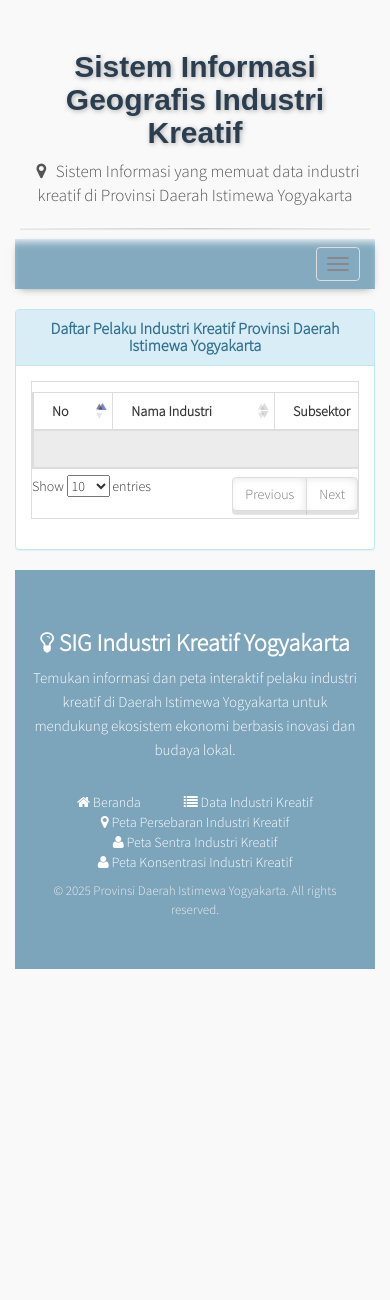
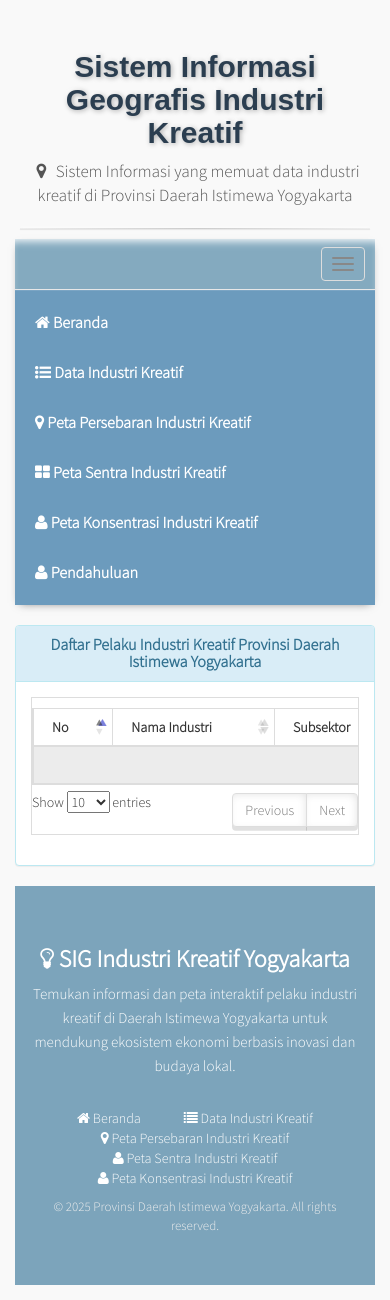
Before and after one commit to erikaazizahk-dev/skripsi, a PHP site: page /data.php in a window 390 px wide. Shown: the top 1300 px of the page. Before the commit the page ends 969 px from the top, so only its background shows below. Run offline with PHP 8.4, Linux system fonts and the light colour scheme; data that the repository does not hold is empty; some libraries are stand-ins or nearby versions.

Commit message:
update header

```diff
--- a/header.php
+++ b/header.php
@@ -12,6 +12,7 @@
   <link href="css/style.css" rel="stylesheet">
   <link href="css/datatable-bootstrap.css" rel="stylesheet">
   <script src="//ajax.googleapis.com/ajax/libs/jquery/2.1.1/jquery.min.js"></script>
+  <script src="https://maxcdn.bootstrapcdn.com/bootstrap/3.4.1/js/bootstrap.min.js"></script>
 
   <!-- Custom Style -->
   <style>
@@ -20,6 +21,7 @@
     margin: 0;
     padding: 0;
   }
+
   .navbar-utama {
     background-color: rgba(103, 150, 177, 0.8) !important;
     border: none;
@@ -59,6 +61,39 @@
     text-align: center;
     margin-bottom: 20px;
   }
+
+  @media (max-width: 768px) {
+    .navbar-collapse {
+      width: 100% !important;
+      background-color: #6c9bbd;
+      display: flex !important;
+      flex-direction: column;
+    }
+
+    .navbar-nav {
+      flex-direction: column !important;
+      width: 100%;
+    }
+
+    .navbar-nav > li {
+      width: 100%;
+    }
+
+    .navbar-nav > li > a {
+      display: block;
+      width: 100%;
+      padding: 15px 20px;
+      text-align: left;
+      white-space: normal;
+      font-size: 16px;
+    }
+
+    .navbar-toggle {
+      float: right;
+      margin-right: 10px;
+    }
+  }
+
   </style>
 </head>
 
@@ -76,15 +111,16 @@
   <div class="container margin-b70">
     <nav class="navbar navbar-default navbar-utama" role="navigation">
       <div class="navbar-header">
-        <button type="button" class="navbar-toggle" data-toggle="collapse" data-target=".navbar-ex1-collapse">
-          <span class="sr-only">Navigasi</span>
+        <button type="button" class="navbar-toggle" data-toggle="collapse" data-target=".navbar-collapse">
+        <span class="sr-only">Toggle navigation</span>
         <span class="icon-bar"></span>
        <span class="icon-bar"></span>
        <span class="icon-bar"></span>
         </button>
+
       </div>
 
-      <div class="collapse navbar-collapse navbar-ex1-collapse">
+      <div class="collapse navbar-collapse">
         <ul class="nav navbar-nav">
           <li><a href="index.php"><i class="fa fa-home"></i> Beranda</a></li>
           <li><a href="data.php"><i class="fa fa-list-ul"></i> Data Industri Kreatif</a></li>
```
Lines whose indentation alone changed are shown as unchanged.
